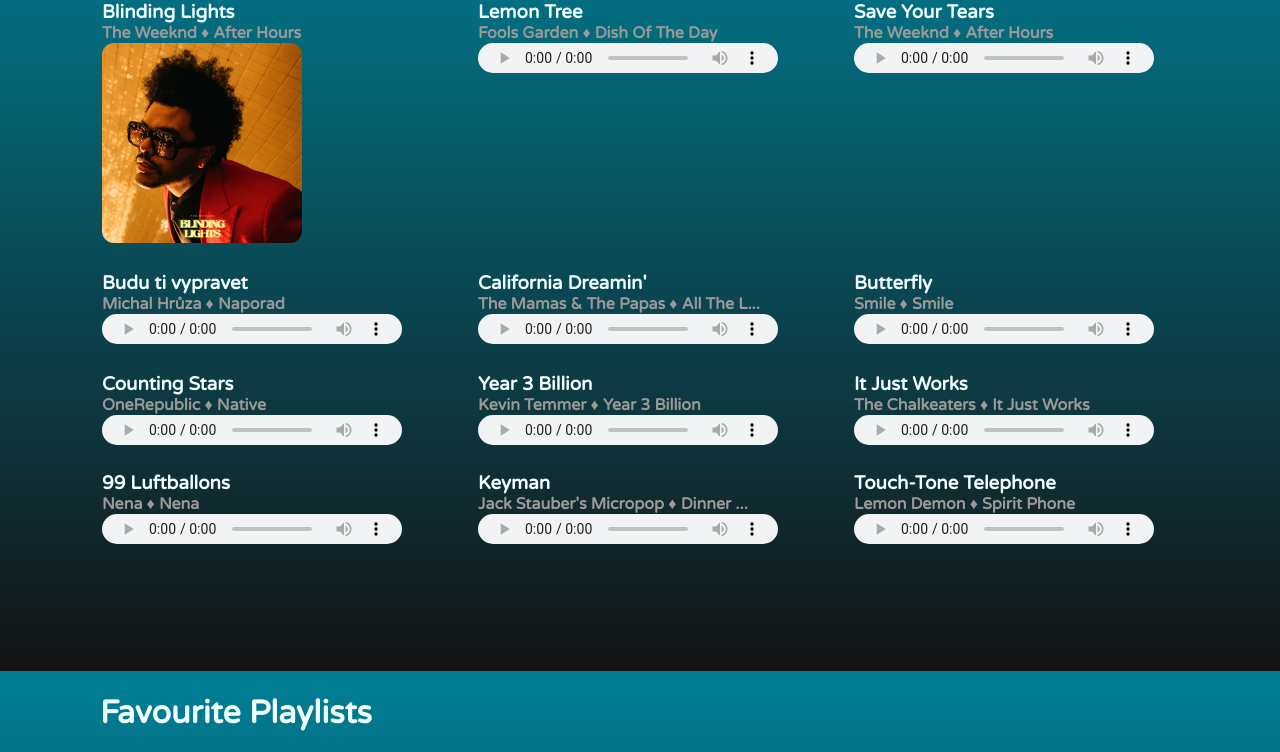
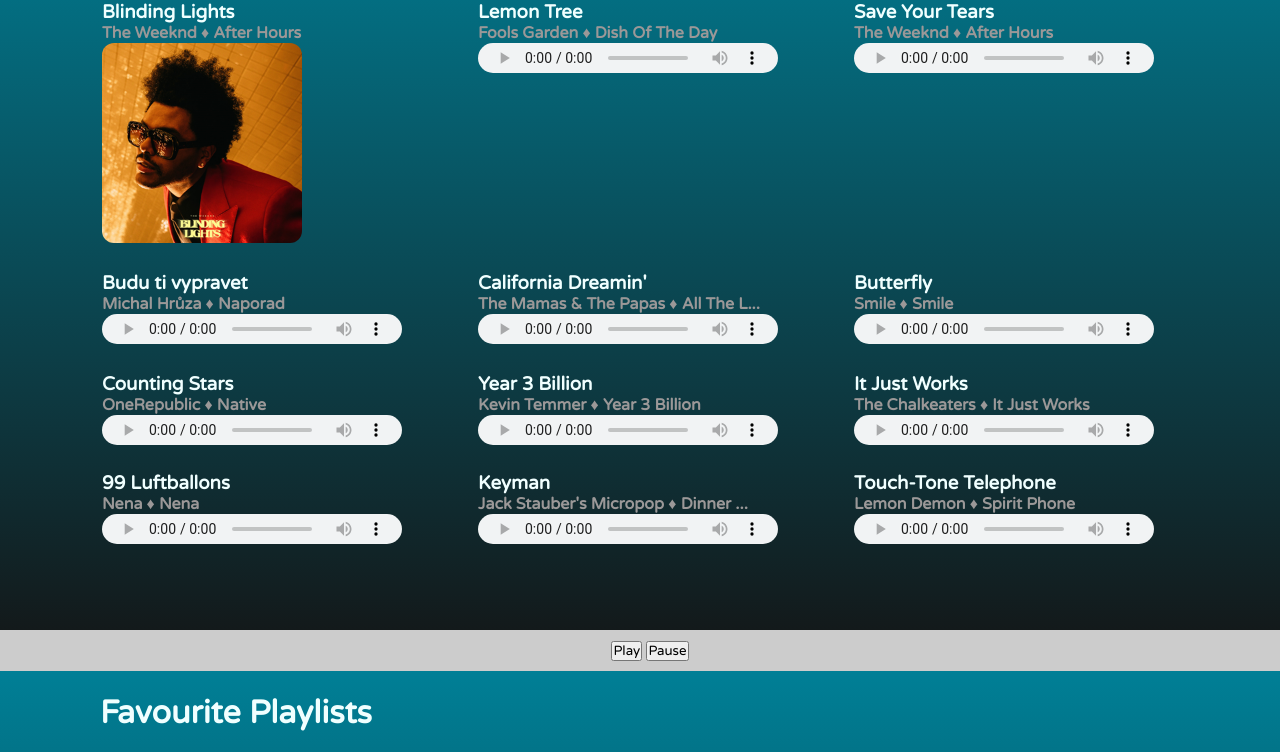
Before and after one commit to Flymajt/Web-project, a Flask app: page / in a window 1280 px wide. Shown: the part 129-881 px from the top of the page. Run offline with Flask 3, Linux system fonts and the light colour scheme; lists and menus that the app fills with data are empty; some web fonts are replaced.

Commit message:
Přidání beta hotbaru pro spuštění hudby - js, html a css

```diff
--- a/app/views/static/script.js
+++ b/app/views/static/script.js
@@ -49,11 +49,15 @@ if (loginInputError) {
 
 };
 
+window.onload = function() {
+    var hotbar = document.getElementById("hotbar");
     var audio = document.getElementById("audioPlayer");
     var playButton = document.getElementById("playButton");
+    var playButtonHotbar = document.getElementById("playButtonHotbar");
+    var pauseButtonHotbar = document.getElementById("pauseButtonHotbar");
 
     playButton.addEventListener("click", function(event) {
-    event.preventDefault(); // Zabraňuje výchozímu chování odkazu
+        event.preventDefault();
         if (audio.paused) {
             audio.play();
         } else {
@@ -61,4 +65,18 @@ playButton.addEventListener("click", function(event) {
         }
     });
 
-audio.src = "/static/Songy/Main Page Songz/Blinding Lights.mp3"; // Nastaví výchozí zdroj písně
+    playButtonHotbar.addEventListener("click", function(event) {
+        event.preventDefault();
+        audio.play();
+    });
+
+    pauseButtonHotbar.addEventListener("click", function(event) {
+        event.preventDefault();
+        audio.pause();
+    });
+
+    hotbar.style.display = "block";
+
+    audio.src = "/static/Songy/Main Page Songz/Blinding Lights.mp3";
+    audio.play();
+};
--- a/app/views/static/style.css
+++ b/app/views/static/style.css
@@ -213,6 +213,22 @@
 
 .playlist_popis:visited{
     text-decoration: none;
+}
+
+.player-mainpage {
+    text-align: center;
+    margin-top: 20px;
+}
+
+.hotbar-mainpage {
+    display: none;
+    background-color: #ccc;
+    padding: 10px;
+    text-align: center;
+    position: fixed;
+    bottom: 0;
+    left: 0;
+    width: 100%;
 }
 
 /*------------------------------------Login, Register, Password reset-------------------------------------------*/
--- a/app/views/templates/index.html
+++ b/app/views/templates/index.html
@@ -12,6 +12,15 @@
 
     <div class="nadpisy">
         <h1>Quick Select</h1><br>
+
+    <div id="hotbar" class="hotbar-mainpage">
+        <button id="playButtonHotbar">Play</button>
+        <button id="pauseButtonHotbar">Pause</button>
+    </div>
+
+
+    <script src="script.js"></script>
+
         <table class="QP_MP">
             <tr class="TR_MP">
                 <th class="songs">
```
Lines whose indentation alone changed are shown as unchanged.
